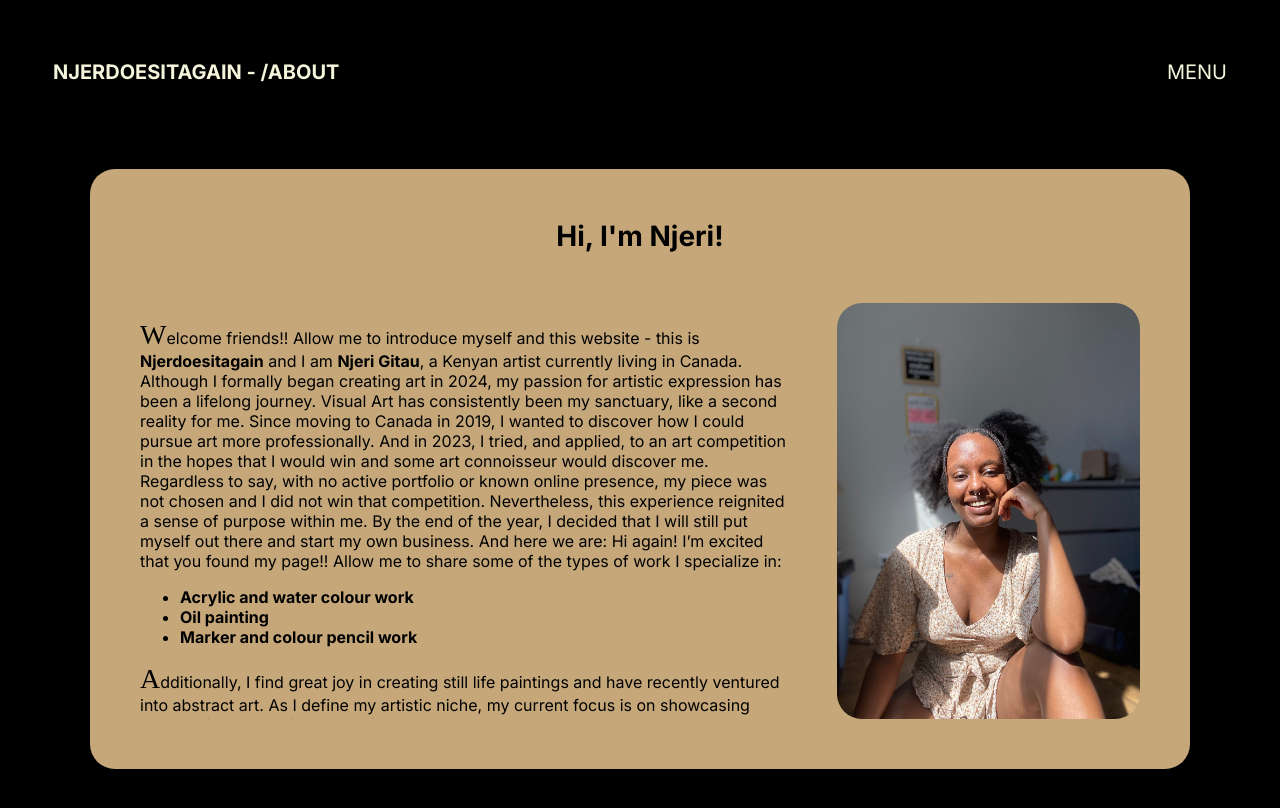
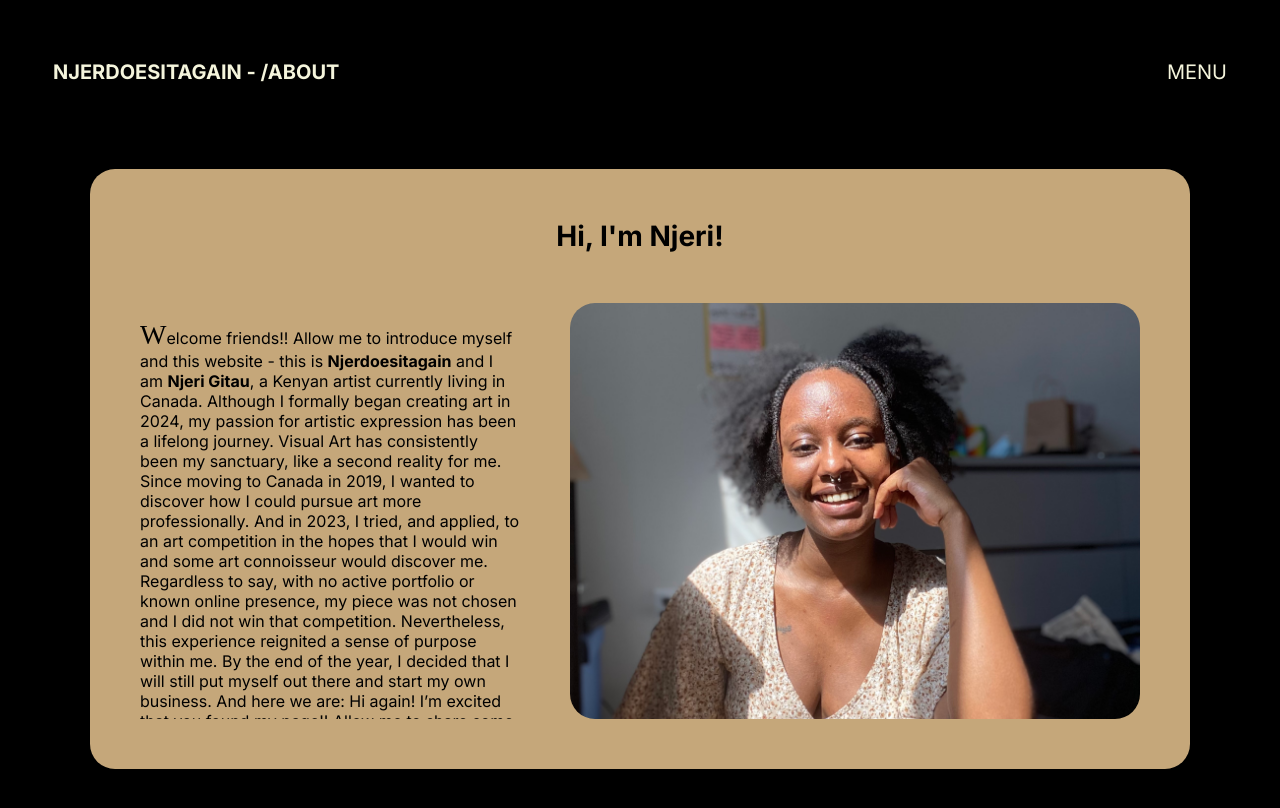
Before and after one commit to Shmood00/njerdoesitagain, a Next.js app: page /about in a window 1280 px wide. Shown: the top 808 px of the page. Built offline with nearby package versions, Linux system fonts and the light colour scheme.

Commit message:
Update style.module.scss

```diff
--- a/src/app/about/style.module.scss
+++ b/src/app/about/style.module.scss
@@ -31,8 +31,7 @@
             overflow: scroll;
 
             .description {
-                width: 100vw;
-                height: 100vh;
+                width: 40%;
                 position: relative;
                 top: 0%;
                 overflow: scroll;
```
